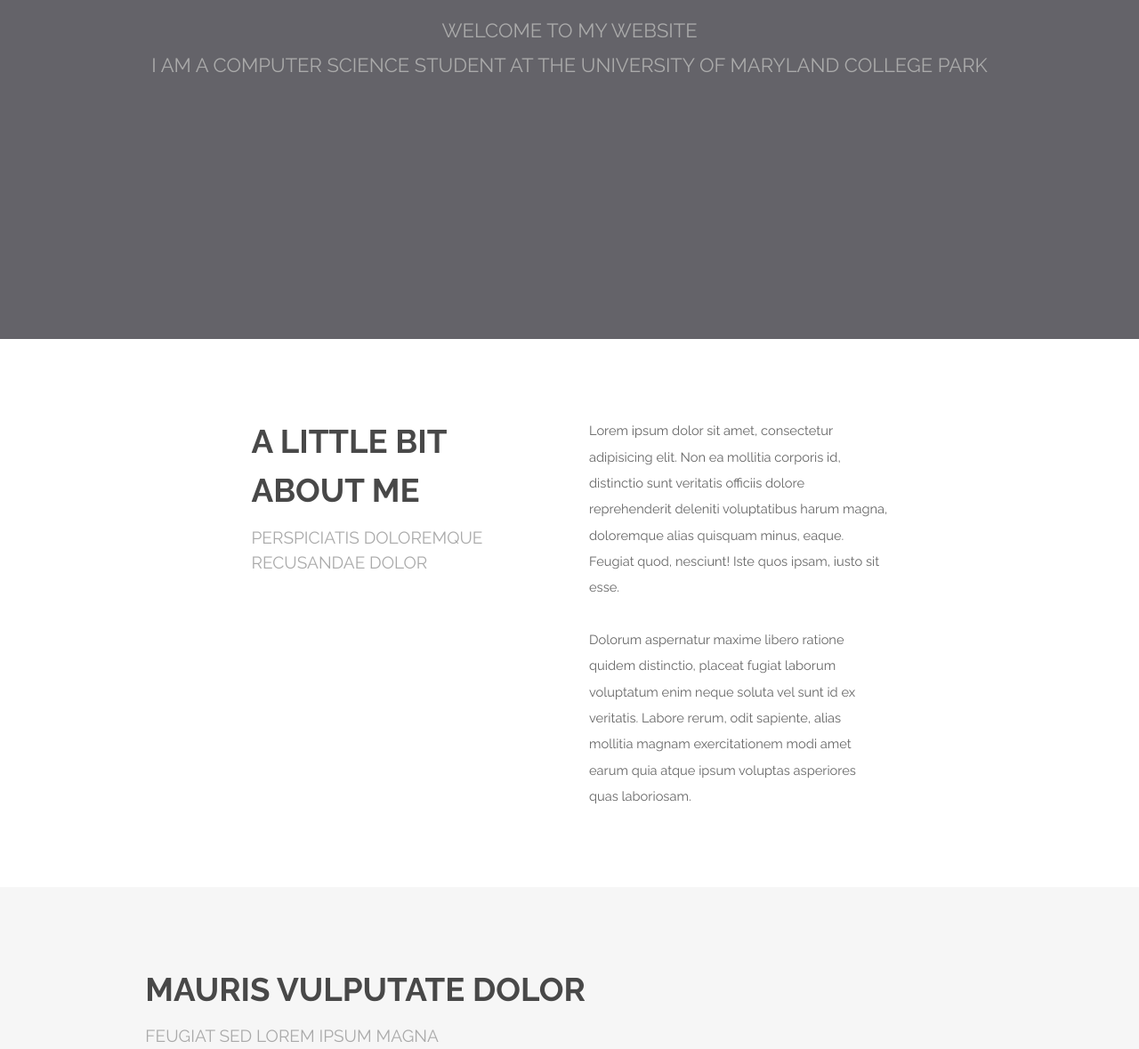
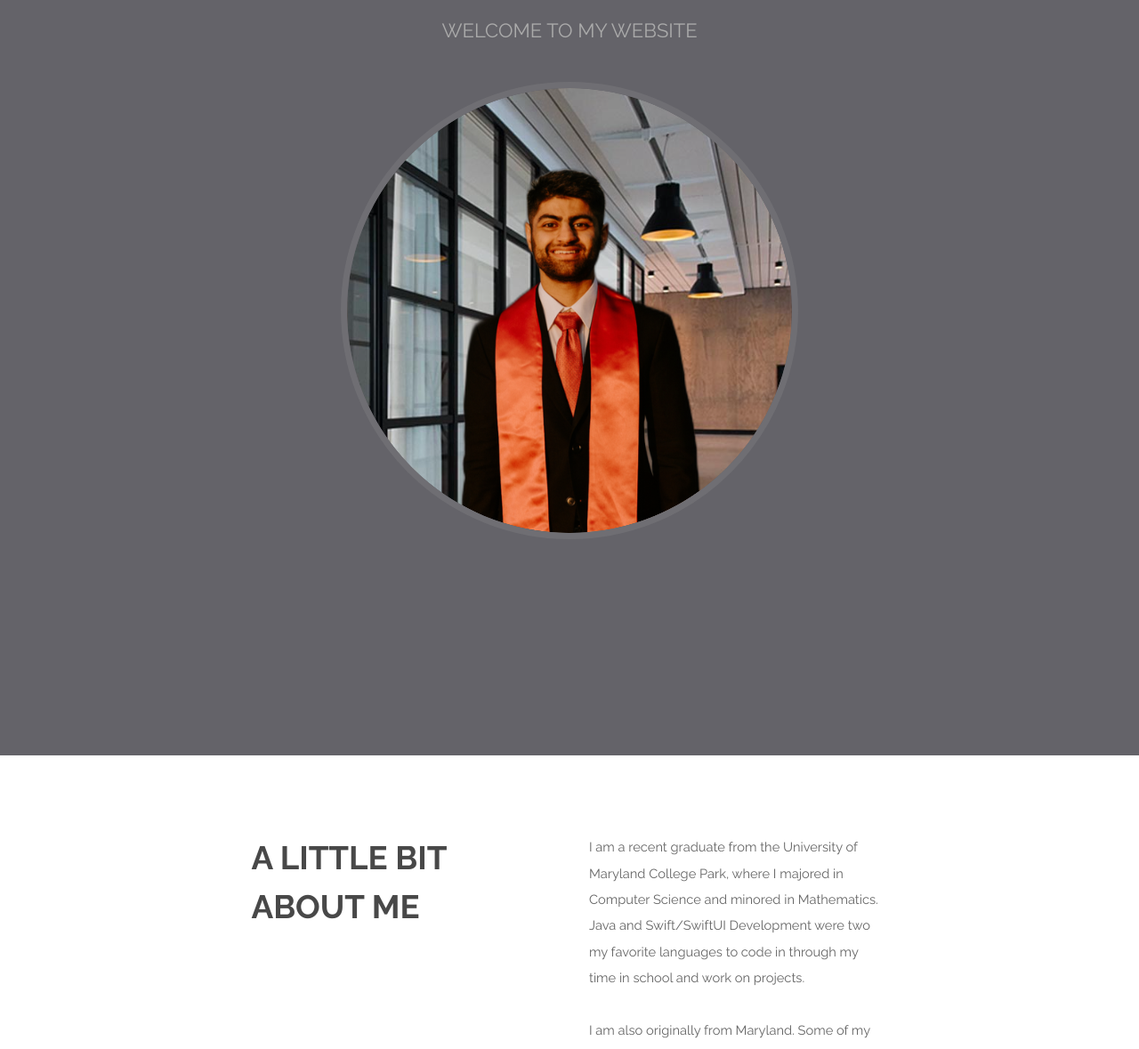
Before and after one commit to rkhanna99/personal-website, a plain HTML site: page index.html in a window 1280 px wide. Shown: the part 258-1437 px from the top of the page at 89% size. Drawn offline with Linux system fonts and the light colour scheme.

Commit message:
More Updates

```diff
--- a/index.html
+++ b/index.html
@@ -10,7 +10,7 @@
 
 		<!-- Header -->
 			<header id="header" class="alt">
-				<h1>Rahul Khanna</h1>
+				<h1><a href="https://www.linkedin.com/in/rkhanna1999">Rahul Khanna</a></h1>
 				<!-- <div class="image rounded"><img src="images/pic06.jpg" alt="" /></div> -->
 				<nav id="nav">
 					<ul>
@@ -26,8 +26,9 @@
 		<!-- Banner -->
 			<section id="banner">
 				<h2>Hi, I'm Rahul</h2>
-				<p> Welcome to my Website <br /> I am a Computer Science student at the University of Maryland College Park</p>
-				<ul class="actions" style = "padding-bottom: 60px;">
+				<p>Welcome to my Website</p>
+				<div class="image rounded"><img src="images/profile-pic.png" alt="" /></div>
+				<ul class="actions" style = "padding-bottom: 45px;">
 					<!-- Empty padding add any potential buttons here later-->
 				</ul>
 			</section>
@@ -39,12 +40,11 @@
 							<div class="6u 12u$(medium)">
 								<header class="major">
 									<h2>A little bit about me</h2>
-									<p>Perspiciatis doloremque recusandae dolor</p>
 								</header>
 							</div>
 							<div class="6u$ 12u$(medium)">
-								<p>Lorem ipsum dolor sit amet, consectetur adipisicing elit. Non ea mollitia corporis id, distinctio sunt veritatis officiis dolore reprehenderit deleniti voluptatibus harum magna, doloremque alias quisquam minus, eaque. Feugiat quod, nesciunt! Iste quos ipsam, iusto sit esse.</p>
-								<p>Dolorum aspernatur maxime libero ratione quidem distinctio, placeat fugiat laborum voluptatum enim neque soluta vel sunt id ex veritatis. Labore rerum, odit sapiente, alias mollitia magnam exercitationem modi amet earum quia atque ipsum voluptas asperiores quas laboriosam.</p>
+								<p>I am a recent graduate from the University of Maryland College Park, where I majored in Computer Science and minored in Mathematics. Java and Swift/SwiftUI Development were two my favorite languages to code in through my time in school and work on projects.</p>
+								<p>I am also originally from Maryland. Some of my hobbies include watching sports (Soccer, Football, and Basketball), playing video games, running, and traveling (before the pandemic was a thing).</p>
 							</div>
 						</div>
 					</div>
@@ -54,8 +54,8 @@
 			<section id="three" class="wrapper style2">
 				<div class="container">
 					<header class="major special">
-						<h2>Mauris vulputate dolor</h2>
-						<p>Feugiat sed lorem ipsum magna</p>
+						<h2>Projects</h2>
+						<p>More on <a href="https://github.com/rkhanna99" style="color: gray">Github</a></p>
 					</header>
 					<div class="feature-grid">
 						<div class="feature">
```
Also changed, not shown: assets/css/main.css (+2 -8 lines), images/profile-pic.png (added), 1 other file.
